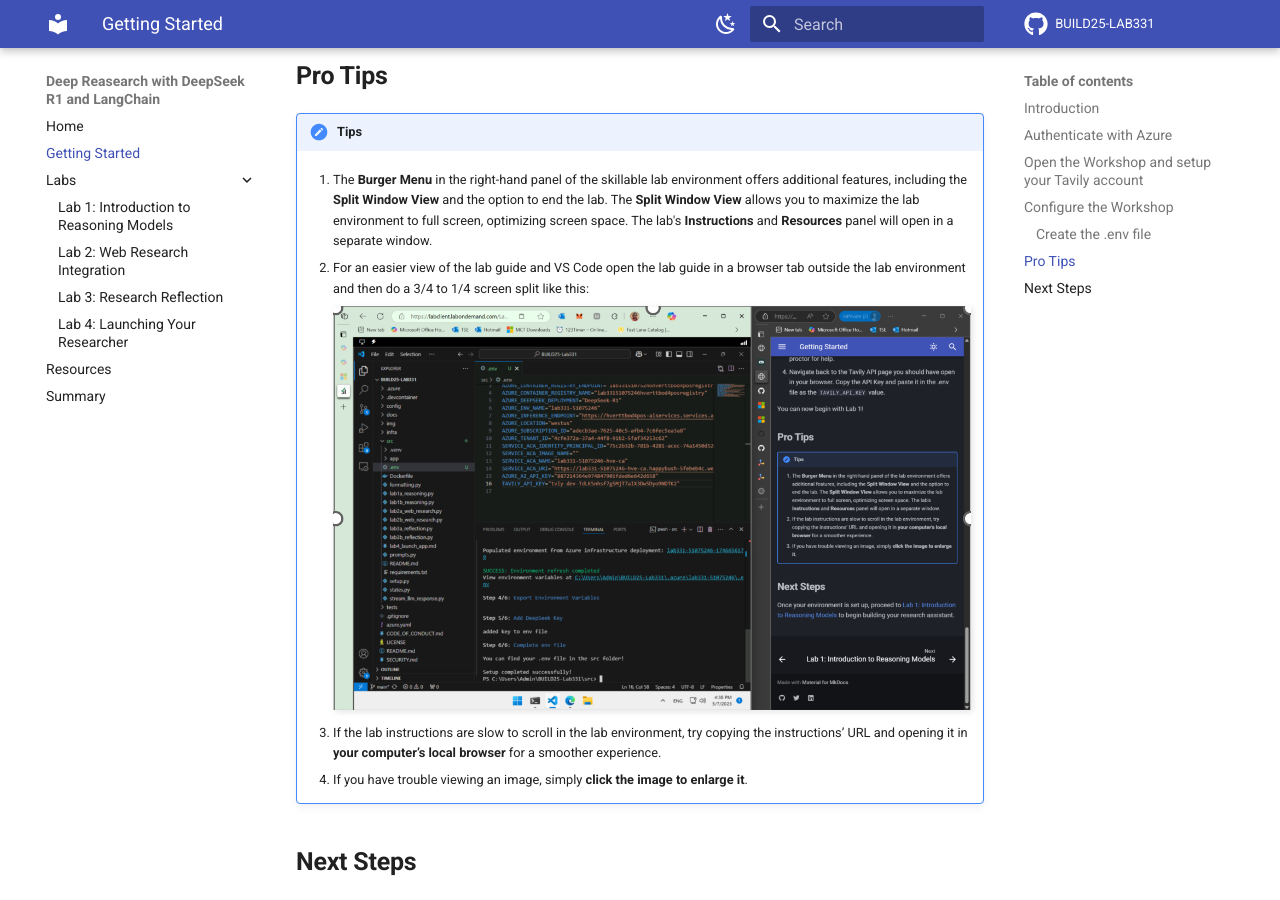
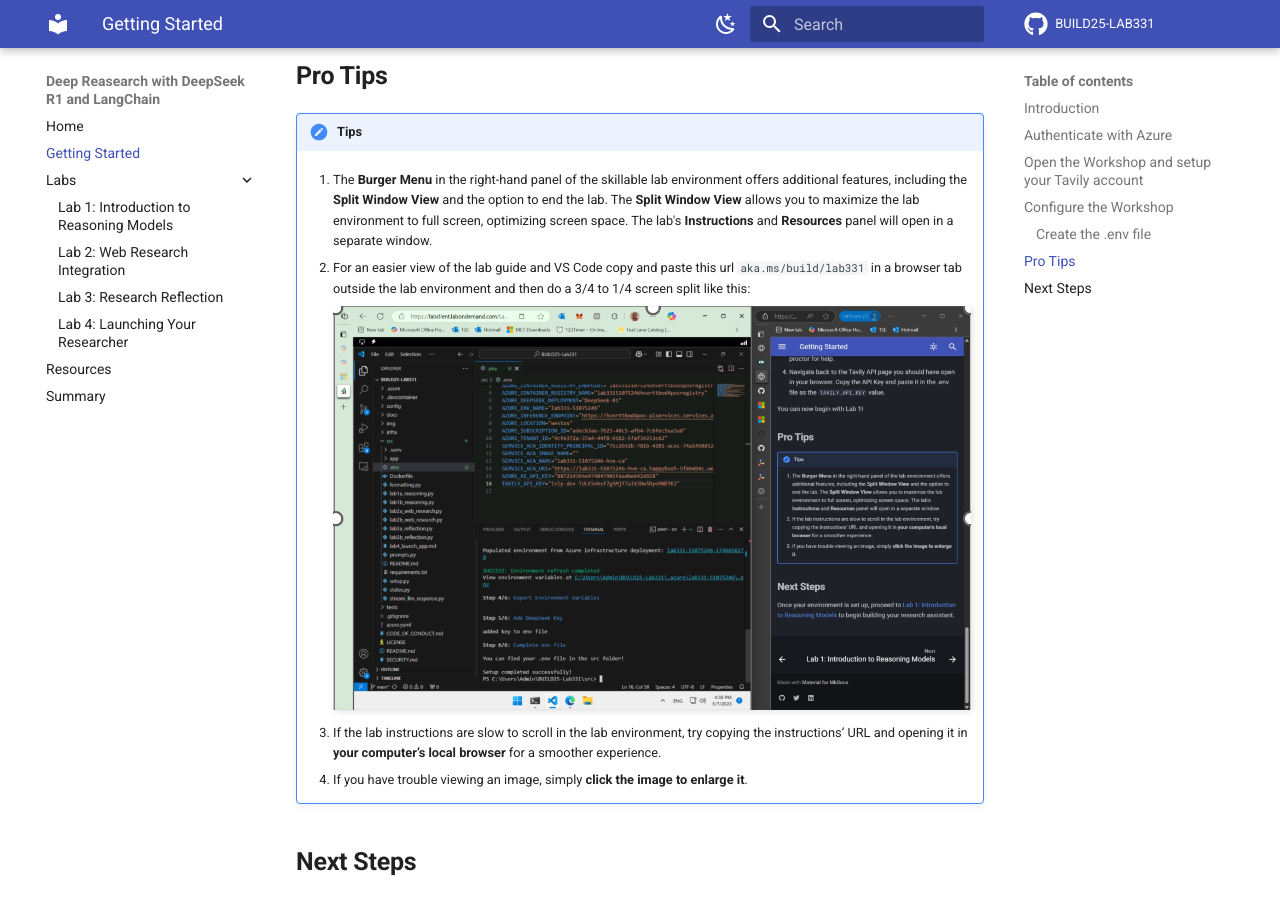
Before and after one commit to microsoft/BUILD25-LAB331, an MkDocs documentation site: the page built from docs/docs/getting-started.md, in a window 1280 px wide and 900 px high, scrolled down 3796 px. Built offline with MkDocs 1.6.1 and Material for MkDocs 9.7.7, drawn with Linux system fonts in a browser that asks for light colours; comment, search, counter and statistics services are not loaded.

Commit message:
updating getting started

```diff
--- a/docs/docs/getting-started.md
+++ b/docs/docs/getting-started.md
@@ -106,7 +106,7 @@
     !!! tips
         1. The **Burger Menu** in the right-hand panel of the skillable lab environment offers additional features, including the **Split Window View** and the option to end the lab. The **Split Window View** allows you to maximize the lab environment to full screen, optimizing screen space. The lab's **Instructions** and **Resources** panel will open in a separate window.
 
-        2. For an easier view of the lab guide and VS Code open the lab guide in a browser tab outside the lab environment and then do a 3/4 to 1/4 screen split like this:
+        2. For an easier view of the lab guide and VS Code copy and paste this url `aka.ms/build/lab331` in a browser tab outside the lab environment and then do a 3/4 to 1/4 screen split like this:
 
             ![guide split](./media/screen-split.png)
 
```
